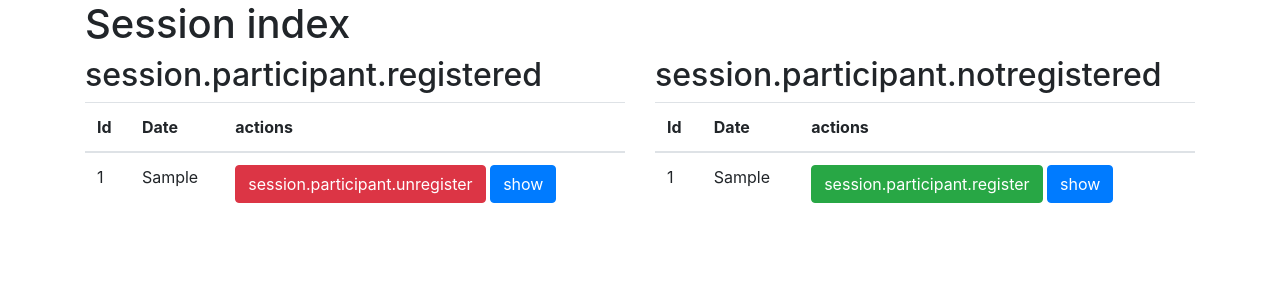
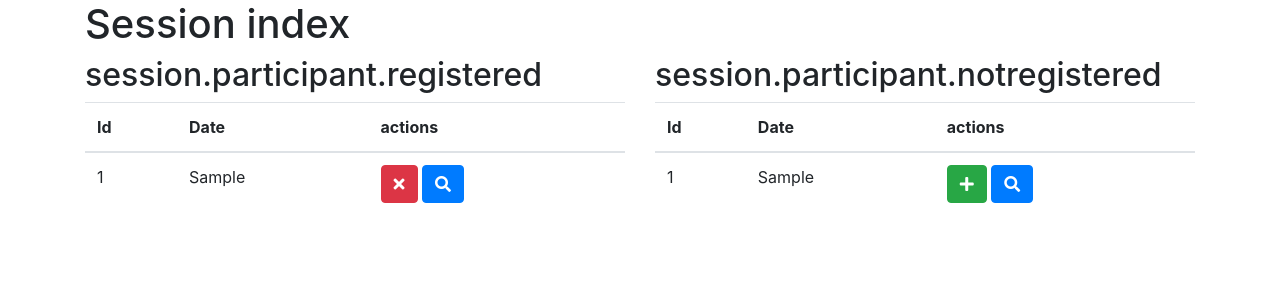
Before and after one commit to KerianMM/drinking-movie, a Symfony app: template templates/session/register.html.twig in a window 1280 px wide. Shown: the part 56-356 px from the top of the page. Run offline with Twig, Linux system fonts and the light colour scheme; the template is opened without the code that fills it: most values are stand-ins (such as "Sample title", 1, 10 or a date in 2020); style sheets or scripts are compiled from the project's sources; some libraries are stand-ins or nearby versions.

Commit message:
update (buttons) Utilisation d'icones font awesome

```diff
--- /dev/null
+++ b/templates/_commun/icones/add.html.twig
@@ -0,0 +1 @@
+<i class="fas fa-plus"></i>
--- /dev/null
+++ b/templates/_commun/icones/remove.html.twig
@@ -0,0 +1 @@
+<i class="fas fa-times"></i>
--- /dev/null
+++ b/templates/_commun/icones/search.html.twig
@@ -0,0 +1 @@
+<i class="fas fa-search"></i>
--- a/templates/base.html.twig
+++ b/templates/base.html.twig
@@ -5,6 +5,7 @@
         <meta name="viewport" content="width=device-width, initial-scale=1, shrink-to-fit=no">
         <title>{% block title %}Welcome!{% endblock %}</title>
         <link rel="stylesheet" href="https://stackpath.bootstrapcdn.com/bootstrap/4.1.3/css/bootstrap.min.css" integrity="sha384-MCw98/SFnGE8fJT3GXwEOngsV7Zt27NXFoaoApmYm81iuXoPkFOJwJ8ERdknLPMO" crossorigin="anonymous">
+        <link rel="stylesheet" href="https://use.fontawesome.com/releases/v5.8.2/css/all.css" integrity="sha384-oS3vJWv+0UjzBfQzYUhtDYW+Pj2yciDJxpsK1OYPAYjqT085Qq/1cq5FLXAZQ7Ay" crossorigin="anonymous">
         {#<link rel="stylesheet" href="{{ asset('build/app.css') }}">#}
         {{ encore_entry_link_tags('app') }}
         {% block stylesheets %}{% endblock %}
--- a/templates/session/details.html.twig
+++ b/templates/session/details.html.twig
@@ -25,7 +25,10 @@
                 <td>{{ movie.id }}</td>
                 <td>{{ movie.name }}</td>
                 <td>
-                    <a href="{{ path('movie_details', {idMovie: movie.id, id: session.id}) }}" class="btn btn-primary">{{ 'action.show.details'|trans }}</a>
+                    <a href="{{ path('movie_details', {idMovie: movie.id, id: session.id}) }}"
+                       class="btn btn-primary" title="{{ 'action.show.details'|trans }}">
+                        {% include '_commun/icones/search.html.twig' %}
+                    </a>
                 </td>
             </tr>
         {% else %}
--- a/templates/session/register.html.twig
+++ b/templates/session/register.html.twig
@@ -26,10 +26,13 @@
                         <td>{{ session.id }}</td>
                         <td>{{ session.date ? session : 'datas.unknown.date'|trans }}</td>
                         <td>
-                            <button class="btn btn-danger" data-id="{{ session.id }}" data-action="session_register">
-                                {{ 'session.participant.unregister'|trans }}
+                            <button class="btn btn-danger" data-id="{{ session.id }}" data-action="session_register"
+                                    title="{{ 'session.participant.unregister'|trans }}">
+                                {% include '_commun/icones/remove.html.twig' %}
                             </button>
-                            <a class="btn btn-primary" href="{{ path('session_details', {'id': session.id}) }}">show</a>
+                            <a class="btn btn-primary" href="{{ path('session_details', {'id': session.id}) }}">
+                                {% include '_commun/icones/search.html.twig' %}
+                            </a>
                         </td>
                     </tr>
                 {% else %}
@@ -56,10 +59,13 @@
                         <td>{{ session.id }}</td>
                         <td>{{ session.date ? session : 'datas.unknown.date'|trans }}</td>
                         <td>
-                            <button class="btn btn-success" data-id="{{ session.id }}" data-action="session_register">
-                                {{ 'session.participant.register'|trans }}
+                            <button class="btn btn-success" data-id="{{ session.id }}" data-action="session_register"
+                                    title="{{ 'session.participant.register'|trans }}">
+                                {% include '_commun/icones/add.html.twig' %}
                             </button>
-                            <a class="btn btn-primary" href="{{ path('session_details', {'id': session.id}) }}">show</a>
+                            <a class="btn btn-primary" href="{{ path('session_details', {'id': session.id}) }}">
+                                {% include '_commun/icones/search.html.twig' %}
+                            </a>
                         </td>
                     </tr>
                 {% else %}
```
Also changed, not shown: templates/movie/details.html.twig (+7 -3 lines).
